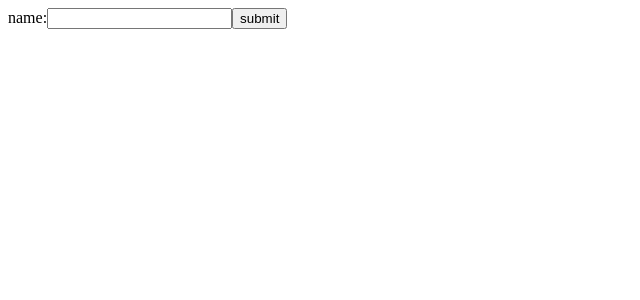
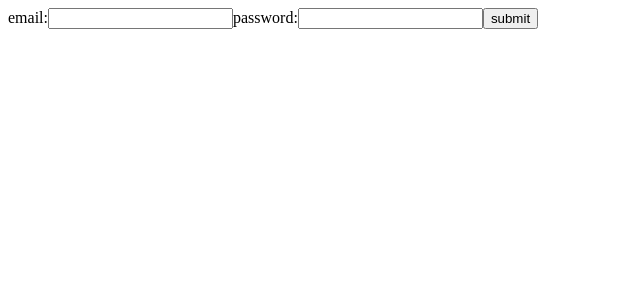
Before and after one commit to RadimYassin/form-validation, a React (Create React App) app: page / in a window 1280 px wide. Shown: the top 300 px of the page, without its empty margins (0-640 px from the left). Built offline with nearby package versions, Linux system fonts and the light colour scheme.

Commit message:
create input password

```diff
--- a/src/component/Form.js
+++ b/src/component/Form.js
@@ -6,8 +6,11 @@ const Form = () => {
   return (
     <div>
            <form>
-            <label>name:</label>
+
+            <label>email:</label>
             <input type={'text'} />
+            <label>password:</label>
+            <input type={'password'} />
             <button>submit</button>
            </form>
     </div>
```
